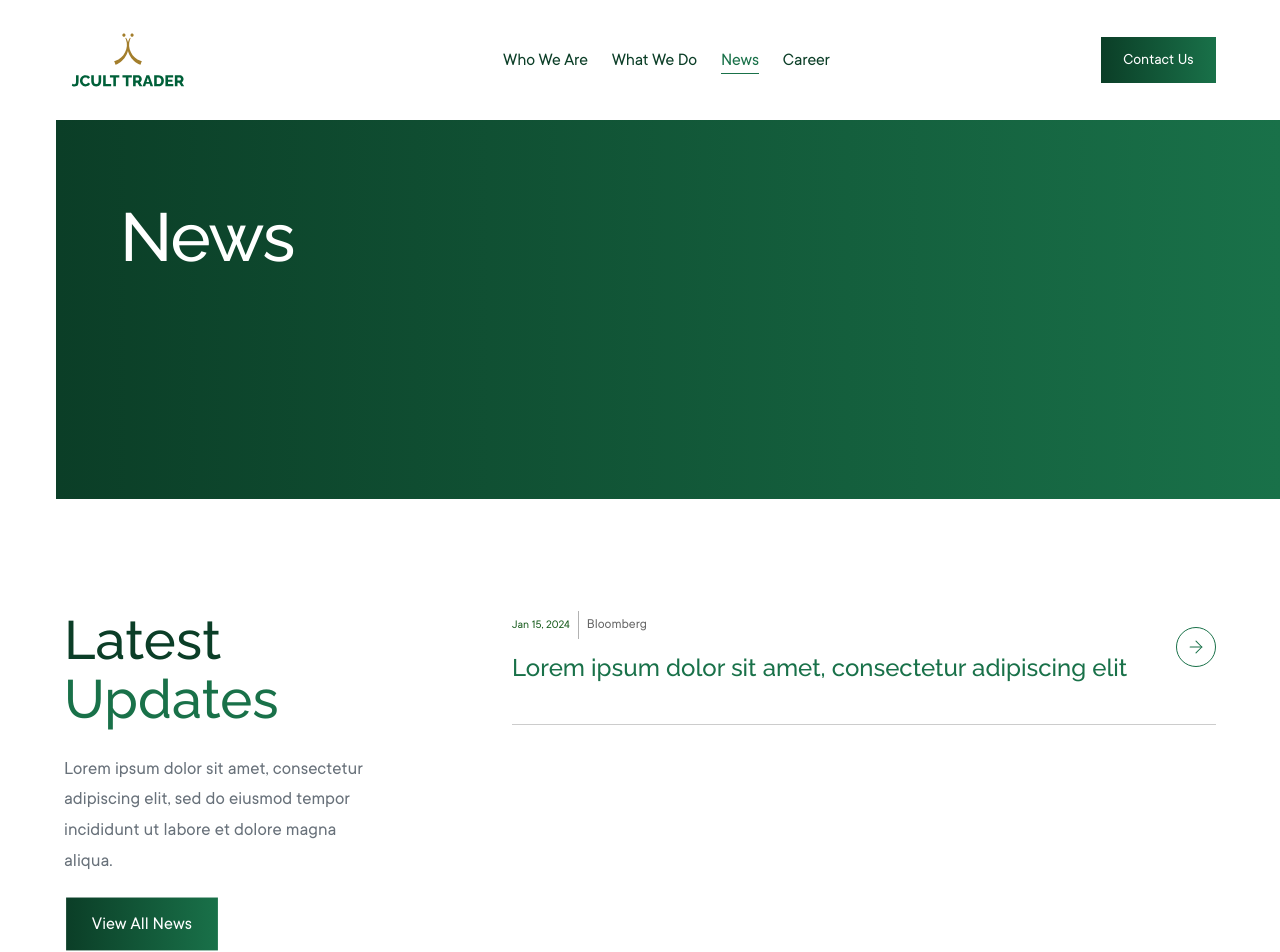
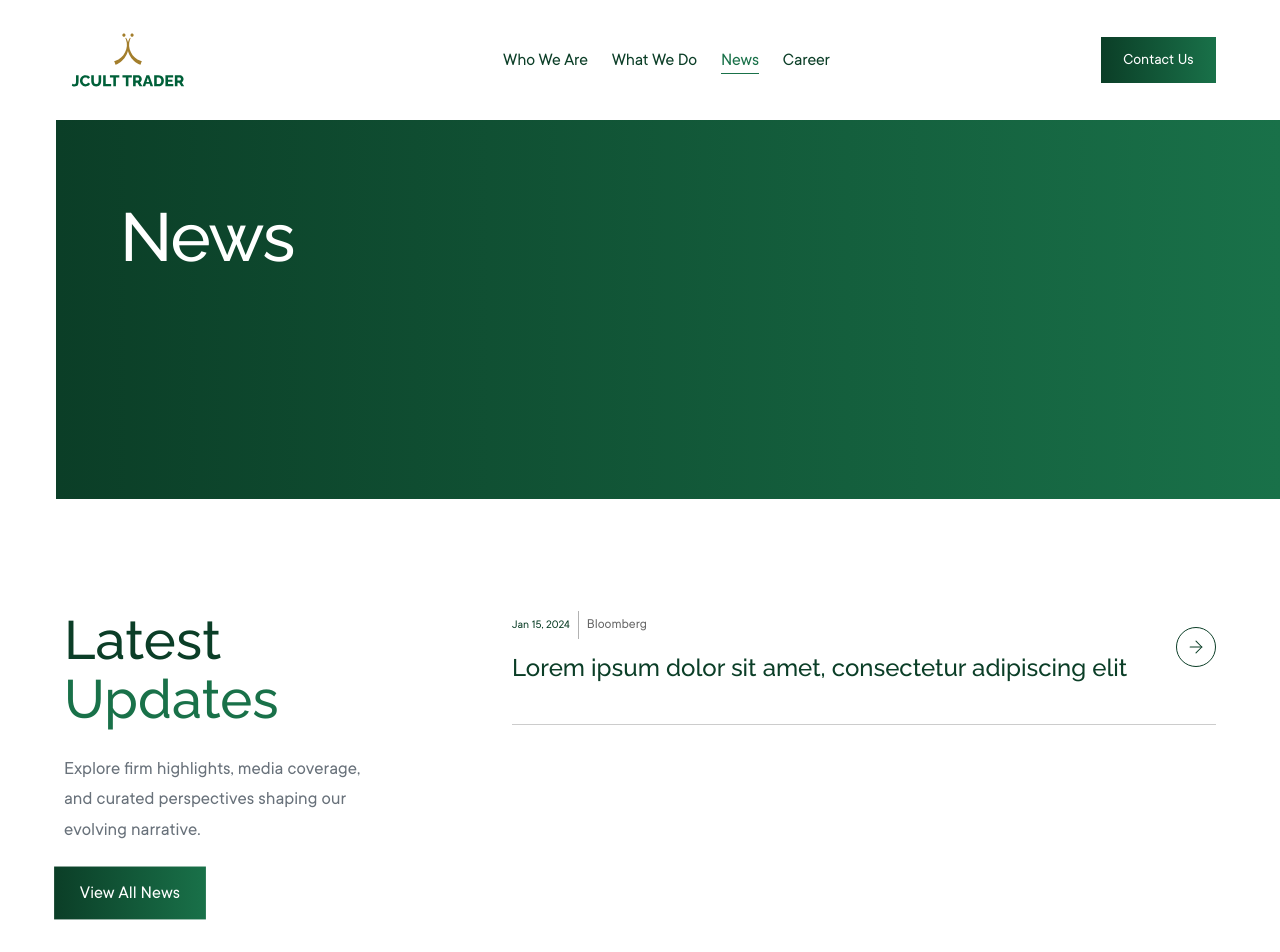
Before and after one commit to CodeWhiz-101/Jcult, a Next.js app: page /news in a window 1280 px wide. Shown: the top 952 px of the page. Built offline with nearby package versions, Linux system fonts and the light colour scheme.

Commit message:
chore: force vercel rebuild

```diff
--- a/src/app/career/page.tsx
+++ b/src/app/career/page.tsx
@@ -69,7 +69,7 @@ export default function Career() {
   <span
     className="
       block
-      font-semibold
+      font-medium
       text-[var(--brand-green-1)]
       text-[44px] md:text-[50px] lg:text-[54px]
     "
--- a/src/app/news/featured-in/page.tsx
+++ b/src/app/news/featured-in/page.tsx
@@ -118,8 +118,8 @@ export default function InTheMedia() {
               focus:outline-none
             "
           >
-            <option value="2026">2024</option>
-            <option value="2025">2025</option>
+            <option value="2026">2025</option>
+            <option value="2025">2026</option>
           { /* <option value="2024">2024</option>
             <option value="2023">2023</option>
             <option value="2022">2022</option>*/}
--- a/src/app/news/page.tsx
+++ b/src/app/news/page.tsx
@@ -8,14 +8,18 @@ import { newsArticles } from '@/data/newsData';
 import { useEffect, useRef, useState } from 'react';
 
 export default function News() {
-  const [activeTab, setActiveTab] = useState(0);
-const [isVisible, setIsVisible] = useState(false);
+  /* ======================================================
+     STATE — animation must run ONLY ONCE
+  ====================================================== */
+  const [hasAnimated, setHasAnimated] = useState(false);
   const sectionRef = useRef<HTMLDivElement>(null);
 
   useEffect(() => {
     const observer = new IntersectionObserver(
       ([entry]) => {
-      setIsVisible(entry.isIntersecting);
+        if (entry.isIntersecting && !hasAnimated) {
+          setHasAnimated(true);
+        }
       },
       { threshold: 0.2 }
     );
@@ -25,21 +29,31 @@ useEffect(() => {
     }
 
     return () => observer.disconnect();
-}, []);
+  }, [hasAnimated]);
 
+  /* ======================================================
+     DATA
+  ====================================================== */
   const newsItems = newsArticles.map(article => ({
     category: article.category,
     title: article.title,
     href: `/news/${article.id}`,
     date: article.date,
-    source: article.source
+    source: article.source,
   }));
 
+  /* ======================================================
+     RENDER
+  ====================================================== */
   return (
     <div className="min-h-screen bg-main">
+      <Header />
+
       <main className="pt-20">
 
-        {/* ================= HERO ================= */}
+        {/* ==================================================
+            HERO
+        ================================================== */}
         <section className="relative overflow-visible mb-8 md:mb-12">
           <div className="bg-primary ml-7 md:ml-10 lg:ml-12 xl:ml-14">
             <div className="container-responsive">
@@ -55,7 +69,9 @@ useEffect(() => {
                     transition-all
                     duration-[1000ms]
                     ease-[cubic-bezier(.22,.61,.36,1)]
-      ${isVisible ? 'opacity-100 translate-x-0' : 'opacity-0 -translate-x-24'}
+                    ${hasAnimated
+                      ? 'opacity-100 translate-x-0'
+                      : 'opacity-0 -translate-x-24'}
                   `}
                 >
                   <h1
@@ -73,27 +89,29 @@ useEffect(() => {
                   </h1>
                 </div>
               </div>
-
             </div>
           </div>
         </section>
 
-
-
-
-        {/* Latest Updates */}
+        {/* ==================================================
+            CONTENT
+        ================================================== */}
         <section className="py-6 md:py-8 lg:py-16">
           <div className="container-responsive">
             <div className="flex flex-col md:flex-row items-start">
 
-              {/* Left */}
+              {/* ============================================
+                  LEFT COLUMN
+              ============================================ */}
               <div className="w-full md:w-1/3 mb-6 md:mb-0 md:pr-8 lg:pr-16">
                 <div
                   className={`
                     transition-all
                     duration-[1000ms]
                     ease-[cubic-bezier(.22,.61,.36,1)]
-    ${isVisible ? 'opacity-100 translate-x-0' : 'opacity-0 -translate-x-24'}
+                    ${hasAnimated
+                      ? 'opacity-100 translate-x-0'
+                      : 'opacity-0 -translate-x-24'}
                   `}
                 >
                   <h2
@@ -107,13 +125,11 @@ useEffect(() => {
                     <span className="block font-medium text-[var(--brand-green-1)]">
                       Latest
                     </span>
-
                     <span className="block font-medium text-[var(--brand-green-2)]">
                       Updates
                     </span>
                   </h2>
                 </div>
-
 
                 <p
                   className="
@@ -124,19 +140,26 @@ useEffect(() => {
                     mb-6
                   "
                 >
-  Lorem ipsum dolor sit amet, consectetur adipiscing elit, sed do eiusmod tempor incididunt ut labore et dolore magna aliqua.
+                  Explore firm highlights, media coverage, and curated perspectives
+                  shaping our evolving narrative.
                 </p>
-               <a href="/news/featured-in" className="inline-block scale-[1.1] md:scale-[1.15] ml-1 md:ml-2 lg:ml-3">
+
+                <a
+                  href="/news/featured-in"
+                  className="inline-block scale-[1.1] md:scale-[1.15]"
+                >
                   <LuxuryButton variant="primary">
                     View All News
                   </LuxuryButton>
                 </a>
-
               </div>
 
-              {/* Right */}
+              {/* ============================================
+                  RIGHT COLUMN — NEWS LIST
+              ============================================ */}
               <div className="w-full md:w-2/3 md:pl-8 lg:pl-16">
                 <div className="border-b border-black/20">
+
                   {newsItems.slice(0, 6).map((item, i) => (
                     <a
                       key={i}
@@ -153,25 +176,22 @@ useEffect(() => {
                         duration-700
                       "
                     >
-      {/* LEFT CONTENT */}
+                      {/* LEFT */}
                       <div className="flex-1">
                         <div className="flex flex-wrap items-center gap-x-8 gap-y-3">
 
                           {(item.date || item.source) && (
                             <div className="flex items-center whitespace-nowrap">
-              {/* DATE */}
                               {item.date && (
-                <span className="text-[12px] font-normal text-primary">
+                                <span className="text-[12px] font-normal text-[var(--brand-green-1)]">
                                   {item.date}
                                 </span>
                               )}
 
-              {/* DIVIDER */}
                               {item.date && item.source && (
                                 <span className="mx-2 h-[28px] w-px bg-black/30" />
                               )}
 
-              {/* SOURCE */}
                               {item.source && (
                                 <span className="text-[14px] font-normal text-black/60">
                                   {item.source}
@@ -189,7 +209,7 @@ useEffect(() => {
                               font-medium
                               text-[22px] md:text-[24px]
                               leading-snug
-              text-[var(--brand-green-2)]
+                              text-[var(--brand-green-1)]
                             "
                           >
                             {item.title}
@@ -208,7 +228,6 @@ useEffect(() => {
                               style={{ backgroundColor: 'var(--brand-green-1)' }}
                             />
                           </h3>
-
                         </div>
                       </div>
 
@@ -219,18 +238,14 @@ useEffect(() => {
                           w-10 h-10
                           rounded-full
                           border
-    border-[var(--brand-green-2)]
-    text-[var(--brand-green-2)]
+                          border-[var(--brand-green-1)]
+                          text-[var(--brand-green-1)]
                           transition-all duration-300
-
-    group-hover:bg-gradient-to-r
-    group-hover:from-[var(--brand-green-1)]
-    group-hover:to-[var(--brand-green-2)]
                           group-hover:border-transparent
                           group-hover:text-white
+                          group-hover:bg-[linear-gradient(90deg,var(--brand-green-1),var(--brand-green-2))]
                         "
                       >
-
                         <ArrowRight
                           strokeWidth={1.25}
                           className="
@@ -242,16 +257,17 @@ useEffect(() => {
                       </div>
                     </a>
                   ))}
+
                 </div>
-
               </div>
 
             </div>
           </div>
         </section>
 
+      </main>
 
-      </main>
+      <Footer />
     </div>
   );
 }
--- a/src/app/what-we-do/asset-management/page.tsx
+++ b/src/app/what-we-do/asset-management/page.tsx
@@ -130,7 +130,7 @@ useEffect(() => {
     {/* IMAGE — FULL BLEED LEFT */}
     <div className="md:w-1/2">
       <img
-        src="/images/assetmanagement1.JPG"
+        src="/images/assetmanagement1.jpg"
         alt="Join our team"
         className="w-full h-64 md:h-80 lg:h-96 object-cover"
       />
@@ -149,11 +149,11 @@ useEffect(() => {
       leading-[1.1]
     "
   >
-    <span className="block font-semibold text-[var(--brand-green-1)]">
+    <span className="block font-medium text-[var(--brand-green-1)]">
       Pursuing Edge.
     </span>
 
-    <span className="block font-semibold text-[var(--brand-green-2)]">
+    <span className="block font-medium text-[var(--brand-green-2)]">
       Rewriting Markets.
     </span>
   </h2>
--- a/src/components/layout/Footer.tsx
+++ b/src/components/layout/Footer.tsx
@@ -53,7 +53,7 @@ className="text-[17px] tracking-wide text-black/80 hover:text-primary transition
 
             {/* Copyright */}
             <div className="text-[13px] text-black/60 whitespace-nowrap">
-              Copyright ©️ 2025 JCULT TRADER - All Rights Reserved.
+              Copyright ©️ 2026 JCULT TRADER - All Rights Reserved.
             </div>
 
             {/* Social Media Icons */}
```
Also changed, not shown: 1 other file (tests, documents, lock files or other folders). Lines whose indentation alone changed are shown as unchanged.
